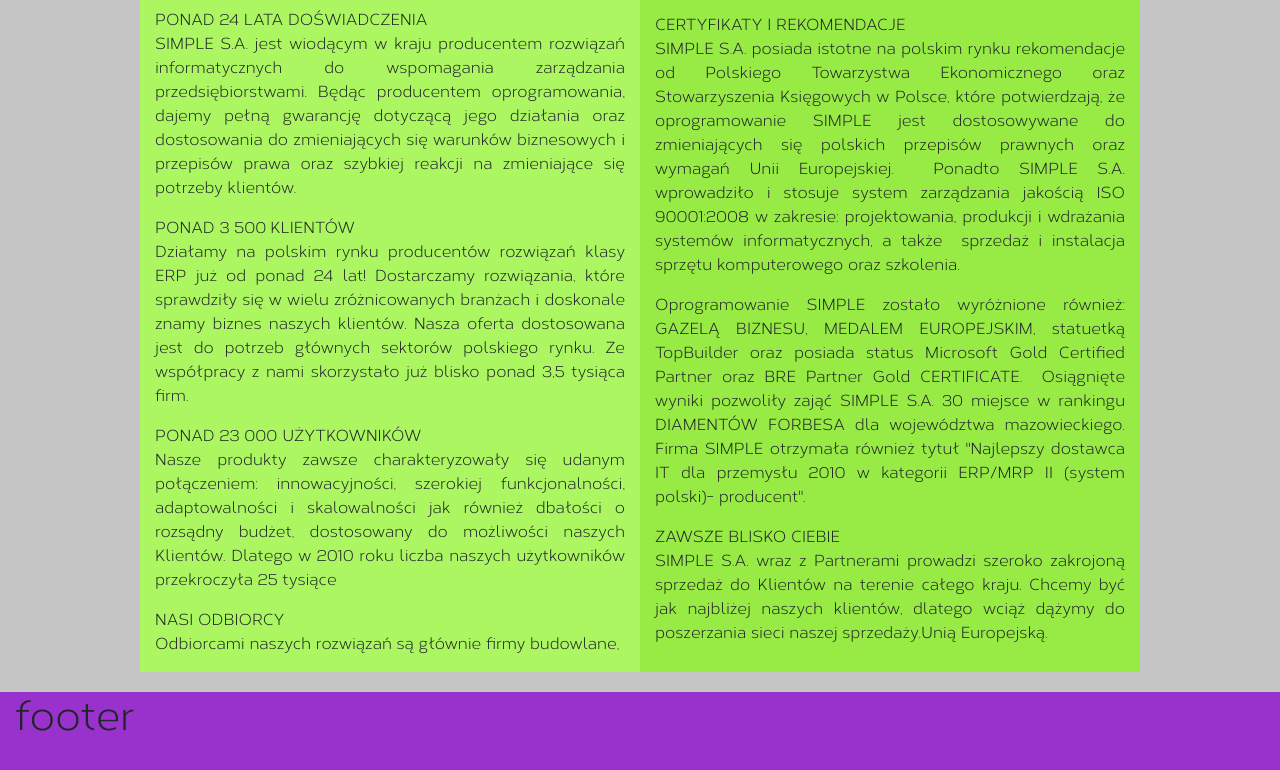
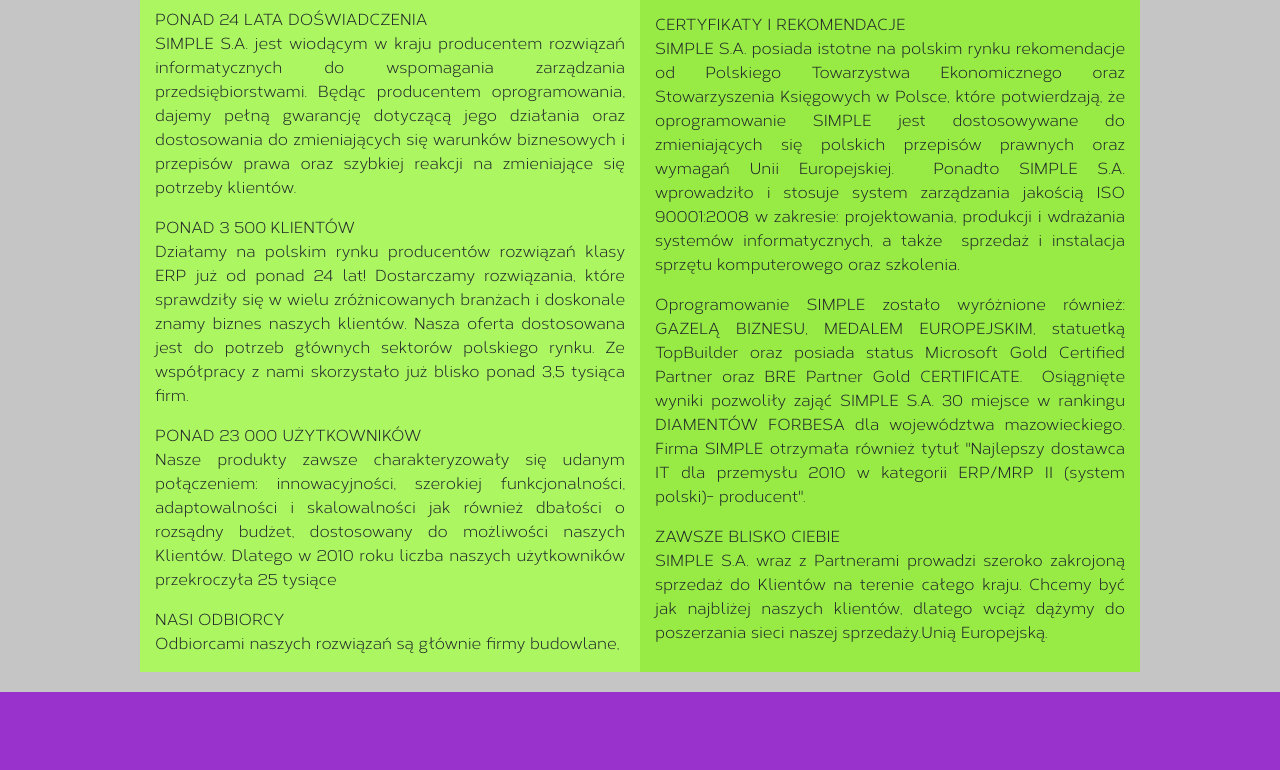
Before and after one commit to saczmateusz/example-webpage, a plain HTML site: page index.html in a window 1280 px wide. Shown: the part 788-1558 px from the top of the page. Drawn offline with nearby package versions, Linux system fonts and the light colour scheme.

Commit message:
footer #2

```diff
--- a/index.html
+++ b/index.html
@@ -306,9 +306,7 @@
           </div>
         </div>
         <div class="row footer">
-          <div class="col-lg-12">
-            <h1>footer</h1>
-          </div>
+          <div class="col-lg-12"></div>
         </div>
       </div>
     </div>
```
